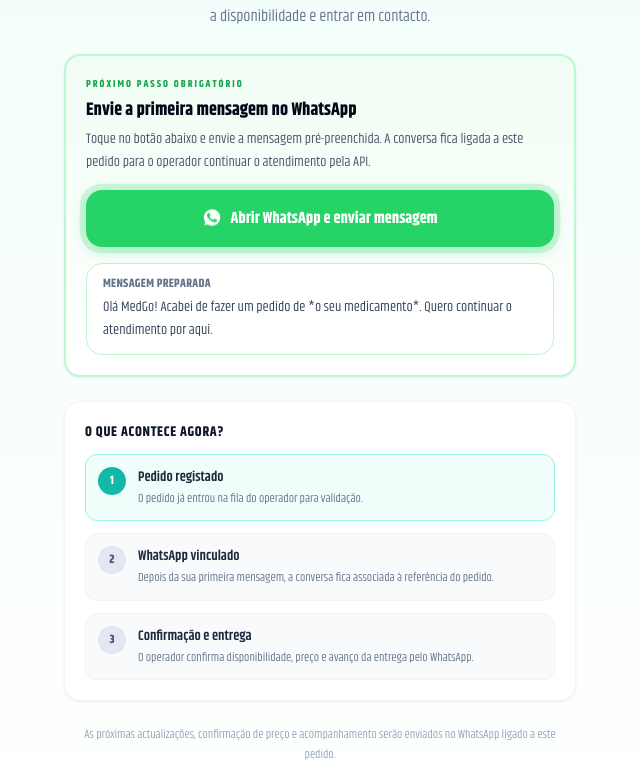
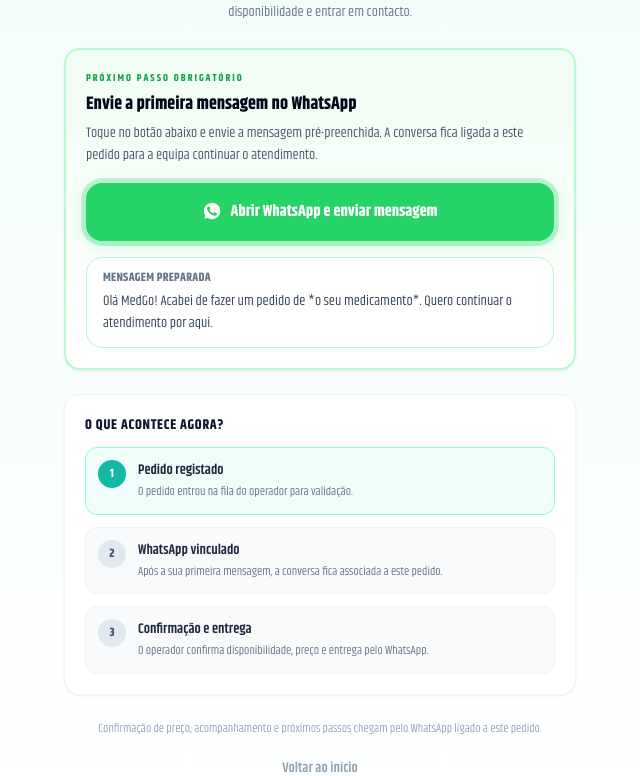
Before and after one commit to Issufoooo/medgofinal, a React (Vite) app: page /obrigado in a window 1280 px wide. Shown: the part 287-1063 px from the top of the page, without its empty margins (320-960 px from the left). Built offline with nearby package versions, Linux system fonts and the light colour scheme; no server answers; the database is empty.

Commit message:
Add files via upload

```diff
--- a/src/pages/public/ThankYouPage.jsx
+++ b/src/pages/public/ThankYouPage.jsx
@@ -1,25 +1,24 @@
 /**
- * ThankYouPage — Página de confirmação após criação do pedido.
+ * ThankYouPage — Confirmação após criação do pedido.
  *
- * Fluxo com WhatsApp API:
- *   O cliente inicia a primeira mensagem via wa.me com a referência do pedido.
- *   Quando a API/webhook estiver ligada, essa conversa fica associada ao pedido
- *   e o operador consegue continuar o atendimento pelo painel.
+ * A mensagem pré-preenchida no botão WhatsApp vem do template
+ * "Pedido criado" (wa_tpl_order_created) guardado em system_config.
+ * Se o dono ainda não configurou o template, usa o texto de fallback.
  */
 
 import { useSearchParams, Link } from 'react-router-dom'
-import { useQuery }             from '@tanstack/react-query'
-import { supabase }             from '../../lib/supabase'
+import { useQuery }              from '@tanstack/react-query'
+import { supabase }              from '../../lib/supabase'
 import { getConfig, interpolate } from '../../services/notificationService'
 
 function CheckIcon() {
   return (
     <svg className="w-10 h-10 text-white" fill="none" stroke="currentColor" viewBox="0 0 24 24">
       <path
-        strokeLinecap="round" strokeLinejoin="round" strokeWidth={2.5} d="M5 13l4 4L19 7"
+        strokeLinecap="round" strokeLinejoin="round" strokeWidth={2.5}
+        d="M5 13l4 4L19 7"
         style={{
-          strokeDasharray: 24,
-          strokeDashoffset: 24,
+          strokeDasharray: 28, strokeDashoffset: 28,
           animation: 'checkDraw 0.5s 0.35s cubic-bezier(.65,0,.35,1) forwards',
         }}
       />
@@ -35,32 +34,32 @@
   )
 }
 
+const DEFAULT_WA = '258842017232'
+function normalizeWa(v) {
+  const d = String(v || '').replace(/\D/g, '')
+  if (!d) return DEFAULT_WA
+  return d.startsWith('258') ? d : `258${d}`
+}
 
-const DEFAULT_PUBLIC_WHATSAPP = '258842017232'
-
-function normalizePublicWhatsApp(value) {
-  const digits = String(value || '').replace(/\D/g, '')
-  if (!digits) return DEFAULT_PUBLIC_WHATSAPP
-  if (digits.startsWith('258')) return digits
-  if (/^8[2-7]\d{7}$/.test(digits)) return `258${digits}`
-  return digits
-}
+const STEPS = [
+  { step: '1', title: 'Pedido registado',      desc: 'O pedido entrou na fila do operador para validação.', tone: 'teal' },
+  { step: '2', title: 'WhatsApp vinculado',    desc: 'Após a sua primeira mensagem, a conversa fica associada a este pedido.', tone: 'slate' },
+  { step: '3', title: 'Confirmação e entrega', desc: 'O operador confirma disponibilidade, preço e entrega pelo WhatsApp.', tone: 'slate' },
+]
 
 export function ThankYouPage() {
   const [params] = useSearchParams()
-  const token    = params.get('token')
-  const medName  = params.get('med') || 'o seu medicamento'
+  const token   = params.get('token')
+  const medName = params.get('med') || 'o seu medicamento'
 
-  // Config partilhada (mesmas chaves/templates usados pelo notificationService
-  // do lado do operador — fonte única de verdade para mensagens WhatsApp).
+  // Usa o getConfig partilhado — mesma cache e mesmos keys do notificationService
   const { data: cfg } = useQuery({
     queryKey: ['public-config-thankyou'],
     queryFn: getConfig,
     staleTime: 5 * 60_000,
   })
 
-  // Nome do cliente vem da própria reserva (RPC pública, só para complementar
-  // o template — não é obrigatório para a página funcionar).
+  // Dados do pedido para complementar o template (nome do cliente)
   const { data: orderInfo } = useQuery({
     queryKey: ['thankyou-order', token],
     queryFn: async () => {
@@ -72,28 +71,25 @@
   })
 
   const platformName = cfg?.platformName || 'MedGo'
-  const rawWaNumber   = cfg?.platformPhone || import.meta.env.VITE_PUBLIC_WHATSAPP_NUMBER || DEFAULT_PUBLIC_WHATSAPP
-  const waNumber      = normalizePublicWhatsApp(rawWaNumber)
-
-  const trackingUrl = token && cfg?.trackingBaseUrl
+  const waNumber     = normalizeWa(cfg?.platformPhone)
+  const trackingUrl  = token && cfg?.trackingBaseUrl
     ? `${cfg.trackingBaseUrl.replace(/\/$/, '')}/acompanhar/${token}`
     : ''
 
-  // Mensagem inicial enviada pelo cliente — usa o template configurado em
-  // Configurações → Templates ("Pedido criado"). Se ainda não foi definido,
-  // cai num texto-base para a página nunca ficar sem CTA funcional.
-  const orderCreatedTemplate = cfg?.templates?.order_created
-  const waMessage = orderCreatedTemplate
-    ? interpolate(orderCreatedTemplate, {
+  // Template "Pedido criado" da página de configurações
+  // Se não existir, usa o fallback genérico
+  const tpl = cfg?.templates?.order_created
+  const waMessage = tpl
+    ? interpolate(tpl, {
         customer_name:   orderInfo?.customer_name || '',
         medication_name: medName,
         tracking_url:    trackingUrl,
         platform_name:   platformName,
-        platform_phone:  rawWaNumber,
+        platform_phone:  cfg?.platformPhone || '',
       })
-    : `Olá ${platformName}! Acabei de fazer um pedido de *${medName}*. ` +
-      (token ? `A referência do meu pedido é: ${token}. ` : '') +
-      `Quero continuar o atendimento por aqui.`
+    : `Olá ${platformName}! Acabei de fazer um pedido de *${medName}*.` +
+      (token ? ` Referência: ${token}.` : '') +
+      ` Quero continuar o atendimento por aqui.`
 
   const waLink = `https://wa.me/${waNumber}?text=${encodeURIComponent(waMessage)}`
 
@@ -104,14 +100,14 @@
         {/* Hero */}
         <div className="text-center space-y-4 animate-fade-up">
           <div className="relative w-20 h-20 mx-auto">
-            <span className="absolute inset-0 rounded-3xl bg-teal-400 animate-ping" style={{ animationDuration: '1.8s', animationIterationCount: 2, opacity: 0.35 }} />
-            <div className="relative w-20 h-20 rounded-3xl bg-teal-500 flex items-center justify-center mx-auto shadow-lg shadow-teal-200 animate-scale-in">
+            <span className="absolute inset-0 rounded-3xl bg-teal-400 animate-ping opacity-30" style={{ animationDuration:'1.8s', animationIterationCount:2 }} />
+            <div className="relative w-20 h-20 rounded-3xl bg-teal-500 flex items-center justify-center shadow-lg shadow-teal-200">
               <CheckIcon />
             </div>
           </div>
           <div>
             <h1 className="text-2xl font-extrabold text-slate-900">Pedido recebido!</h1>
-            <p className="text-slate-500 mt-2 leading-relaxed">
+            <p className="text-slate-500 mt-2 leading-relaxed text-sm">
               O seu pedido de <strong>{medName}</strong> foi criado com sucesso.
               A equipa da {platformName} vai validar a disponibilidade e entrar em contacto.
             </p>
@@ -124,13 +120,13 @@
           )}
         </div>
 
-        {/* CTA WhatsApp — primeira mensagem do cliente */}
-        <div className="card p-5 space-y-4 border-2 border-green-200 bg-[linear-gradient(180deg,#f0fdf4_0%,#ffffff_100%)] animate-fade-up" style={{ animationDelay: '120ms', animationFillMode: 'backwards' }}>
+        {/* CTA WhatsApp */}
+        <div className="card p-5 space-y-4 border-2 border-green-200 bg-[linear-gradient(180deg,#f0fdf4,#ffffff)] animate-fade-up" style={{ animationDelay:'100ms', animationFillMode:'backwards' }}>
           <div>
             <p className="text-[10px] font-extrabold uppercase tracking-[0.2em] text-green-600">Próximo passo obrigatório</p>
             <h2 className="mt-1 text-lg font-extrabold text-slate-950">Envie a primeira mensagem no WhatsApp</h2>
             <p className="mt-1 text-sm text-slate-600 leading-relaxed">
-                Toque no botão abaixo e envie a mensagem pré-preenchida. A conversa fica ligada a este pedido para o operador continuar o atendimento pela API.
+              Toque no botão abaixo e envie a mensagem pré-preenchida. A conversa fica ligada a este pedido para a equipa continuar o atendimento.
             </p>
           </div>
           <a
@@ -144,38 +140,19 @@
           </a>
           <div className="rounded-2xl border border-green-200 bg-white/80 px-4 py-3">
             <p className="text-xs font-bold text-slate-500 uppercase tracking-wide">Mensagem preparada</p>
-              <p className="mt-1 text-sm text-slate-700 leading-relaxed">{waMessage}</p>
+            <p className="mt-1 text-sm text-slate-700 leading-relaxed whitespace-pre-line">{waMessage}</p>
           </div>
         </div>
 
         {/* Próximos passos */}
-        <div className="card p-5 space-y-3 animate-fade-up" style={{ animationDelay: '220ms', animationFillMode: 'backwards' }}>
+        <div className="card p-5 space-y-3 animate-fade-up" style={{ animationDelay:'200ms', animationFillMode:'backwards' }}>
           <h2 className="font-extrabold text-slate-900 text-sm uppercase tracking-wider">O que acontece agora?</h2>
           <div className="space-y-3">
-            {[
-              {
-                step: '1',
-                title: 'Pedido registado',
-                desc:  'O pedido já entrou na fila do operador para validação.',
-                tone:  'teal',
-              },
-              {
-                step: '2',
-                title: 'WhatsApp vinculado',
-                desc:  'Depois da sua primeira mensagem, a conversa fica associada à referência do pedido.',
-                tone:  'slate',
-              },
-              {
-                step: '3',
-                title: 'Confirmação e entrega',
-                desc:  'O operador confirma disponibilidade, preço e avanço da entrega pelo WhatsApp.',
-                tone:  'slate',
-              },
-            ].map((s, i) => (
+            {STEPS.map((s, i) => (
               <div
                 key={s.step}
-                className={`flex gap-3 p-3 rounded-xl border transition-colors animate-fade-up ${s.tone === 'teal' ? 'bg-teal-50 border-teal-200' : 'bg-slate-50 border-slate-100 hover:bg-slate-100'}`}
-                style={{ animationDelay: `${300 + i * 90}ms`, animationFillMode: 'backwards' }}
+                className={`flex gap-3 p-3 rounded-xl border ${s.tone === 'teal' ? 'bg-teal-50 border-teal-200' : 'bg-slate-50 border-slate-100'}`}
+                style={{ animation:'fadeUpIn .35s cubic-bezier(.16,1,.3,1) backwards', animationDelay:`${300 + i*90}ms` }}
               >
                 <div className={`w-7 h-7 rounded-full flex items-center justify-center text-xs font-bold shrink-0 ${s.tone === 'teal' ? 'bg-teal-500 text-white' : 'bg-slate-200 text-slate-600'}`}>
                   {s.step}
@@ -189,12 +166,20 @@
           </div>
         </div>
 
-        {/* Links */}
-        <div className="flex flex-col gap-3 animate-fade-up" style={{ animationDelay: '600ms', animationFillMode: 'backwards' }}>
+        {/* Footer */}
+        <div className="flex flex-col gap-3 animate-fade-up" style={{ animationDelay:'580ms', animationFillMode:'backwards' }}>
           <p className="text-center text-xs text-slate-400 leading-relaxed px-4">
-            As próximas actualizações, confirmação de preço e acompanhamento serão enviados no WhatsApp ligado a este pedido.
+            Confirmação de preço, acompanhamento e próximos passos chegam pelo WhatsApp ligado a este pedido.
           </p>
-          <Link to="/" className="btn-secondary text-center transition-transform hover:-translate-y-0.5">
+          {token && (
+            <Link
+              to={`/acompanhar/${token}`}
+              className="btn-secondary text-center hover:-translate-y-0.5 transition-transform"
+            >
+              Acompanhar pedido
+            </Link>
+          )}
+          <Link to="/" className="btn-ghost text-center text-slate-400">
             Voltar ao início
           </Link>
         </div>
--- a/src/pages/public/TrackingPage.jsx
+++ b/src/pages/public/TrackingPage.jsx
@@ -1,4 +1,5 @@
 import { useParams, Link } from 'react-router-dom'
+import { useState } from 'react'
 import { useQuery } from '@tanstack/react-query'
 import { supabase } from '../../lib/supabase'
 import { TrackingTimeline } from '../../components/public/TrackingTimeline'
@@ -39,6 +40,107 @@
     <span className={`inline-flex items-center rounded-full border px-3 py-1 text-xs font-bold ${tones[status] || 'bg-slate-50 text-slate-700 border-slate-200'}`}>
       {STATUS_LABELS[status] || status}
     </span>
+  )
+}
+
+// ── Confirmation block ─────────────────────────────────────────────────────
+function ConfirmOrderBlock({ token, order, waUrl }) {
+  const [confirming, setConfirming] = useState(false)
+  const [done, setDone]             = useState(false)
+  const [err, setErr]               = useState(null)
+
+  const handleConfirm = async () => {
+    setConfirming(true)
+    setErr(null)
+    try {
+      const { data, error } = await supabase.rpc('public_confirm_order', { p_token: token })
+      if (error) throw error
+      if (!data?.confirmed) {
+        const msgs = {
+          wrong_status: 'Este pedido já foi processado — não precisa de nova confirmação.',
+          not_found:    'Pedido não encontrado. Verifique o link.',
+        }
+        throw new Error(msgs[data?.reason] || 'Não foi possível confirmar agora. Tente via WhatsApp.')
+      }
+      setDone(true)
+      setTimeout(() => window.location.reload(), 2000)
+    } catch (e) {
+      setErr(e.message)
+    } finally {
+      setConfirming(false)
+    }
+  }
+
+  if (done) {
+    return (
+      <div className="rounded-2xl border-2 border-teal-300 bg-teal-50 p-5 mb-4 text-center">
+        <p className="text-base font-extrabold text-teal-700 mb-1">✅ Pedido confirmado!</p>
+        <p className="text-sm text-teal-600">A equipa foi notificada e vai avançar com a preparação.</p>
+      </div>
+    )
+  }
+
+  return (
+    <div className="rounded-2xl border-2 border-orange-300 bg-orange-50 p-5 mb-4 space-y-4">
+      <div className="flex items-start gap-2.5">
+        <span className="mt-1.5 h-2 w-2 rounded-full bg-orange-500 shrink-0" />
+        <div>
+          <p className="text-sm font-extrabold text-orange-900">Aguardamos a sua confirmação</p>
+          <p className="text-xs text-orange-700 leading-relaxed mt-0.5">
+            A equipa preparou o preço final. Confirme para avançar com a entrega.
+          </p>
+        </div>
+      </div>
+
+      {/* Resumo de preços */}
+      {order.total_price && (
+        <div className="rounded-xl border border-orange-200 bg-white px-4 py-3 space-y-1.5">
+          {order.medication_price && (
+            <div className="flex justify-between text-sm text-slate-600">
+              <span>Medicamento</span>
+              <span className="font-semibold">{fmt(order.medication_price)}</span>
+            </div>
+          )}
+          <div className="flex justify-between text-sm text-slate-600">
+            <span>Entrega</span>
+            <span className="font-semibold">{fmt(order.delivery_fee)}</span>
+          </div>
+          <div className="flex justify-between text-base font-extrabold text-slate-950 border-t border-orange-100 pt-1.5 mt-0.5">
+            <span>Total a pagar</span>
+            <span className="text-orange-700">{fmt(order.total_price)}</span>
+          </div>
+        </div>
+      )}
+
+      {err && (
+        <div className="rounded-xl border border-red-200 bg-red-50 px-3 py-2 text-xs text-red-700 font-medium">
+          {err}
+        </div>
+      )}
+
+      <div className="flex flex-col gap-2.5">
+        <button
+          onClick={handleConfirm}
+          disabled={confirming}
+          className="w-full inline-flex items-center justify-center gap-2 rounded-2xl bg-teal-600 px-5 py-3.5 text-white text-sm font-extrabold transition-all hover:bg-teal-700 disabled:opacity-60 disabled:pointer-events-none shadow-card"
+        >
+          {confirming ? <><Spinner size="sm" /> A confirmar...</> : '✓ Confirmar pedido'}
+        </button>
+        {waUrl && (
+          <a
+            href={waUrl}
+            target="_blank"
+            rel="noopener noreferrer"
+            className="w-full inline-flex items-center justify-center gap-2 rounded-2xl border border-green-300 bg-white px-5 py-3 text-green-700 text-sm font-semibold hover:bg-green-50 transition-colors"
+          >
+            <WhatsAppIcon /> Confirmar via WhatsApp
+          </a>
+        )}
+      </div>
+      <p className="text-[11px] text-center text-orange-600 leading-relaxed">
+        Ao confirmar aceita o preço acima. Em caso de dúvida, fale connosco primeiro.
+      </p>
+    </div>
   )
 }
 
@@ -211,17 +313,7 @@
 
         {/* Price confirmation CTA */}
         {order.status === 'AWAITING_CLIENT' && (
-          <div className="rounded-2xl border border-orange-200 bg-orange-50 p-5 mb-4">
-            <p className="text-sm font-bold text-orange-800 mb-2">Aguardamos a sua confirmação</p>
-            <p className="text-sm text-orange-700 leading-relaxed mb-4">
-              O preço final foi preparado pela equipa. Fale connosco no WhatsApp para confirmar e avançar com a entrega.
-            </p>
-            {waUrl && (
-              <a href={waUrl} target="_blank" rel="noopener noreferrer" className="inline-flex items-center gap-2 rounded-xl bg-orange-500 px-5 py-2.5 text-white text-sm font-semibold hover:bg-orange-600 transition-colors">
-                <WhatsAppIcon /> Confirmar via WhatsApp
-              </a>
-            )}
-          </div>
+          <ConfirmOrderBlock token={token} order={order} waUrl={waUrl} />
         )}
 
         {/* Delivered summary */}
```
Lines whose indentation alone changed are shown as unchanged.
